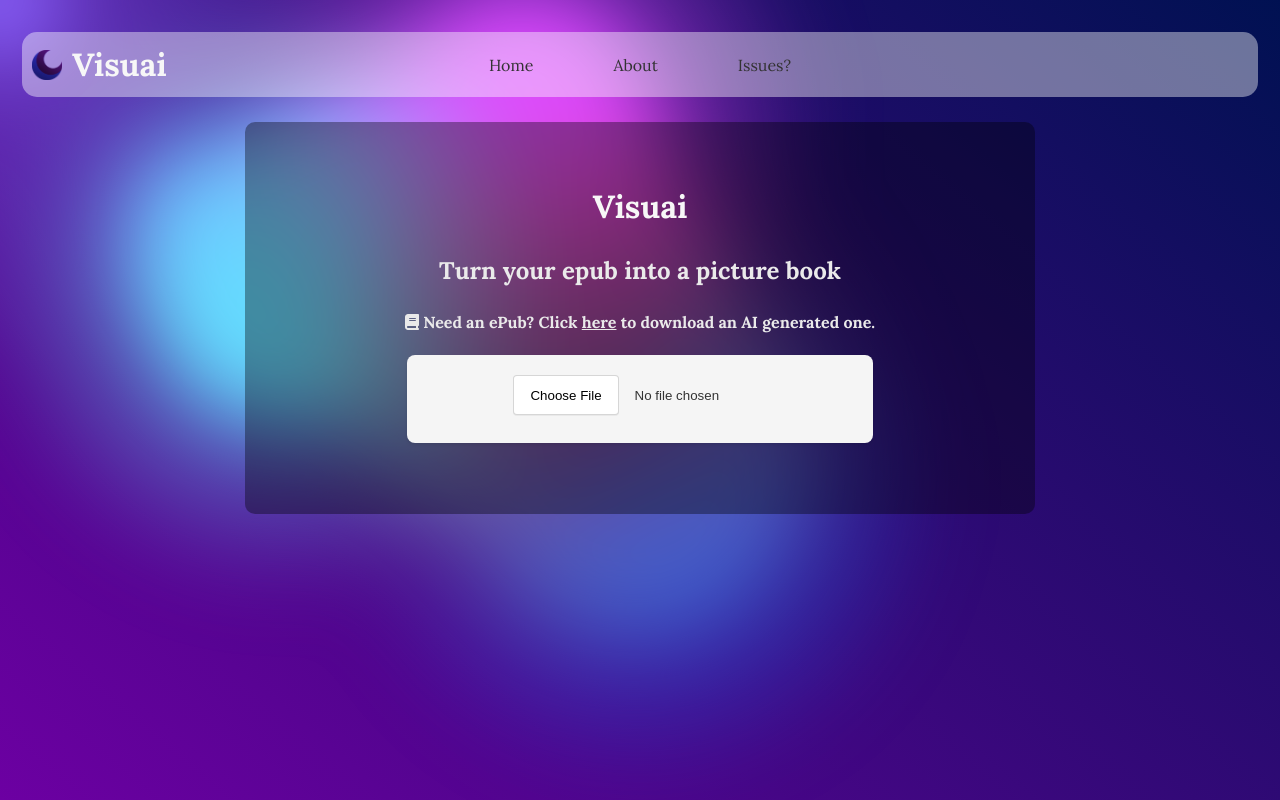
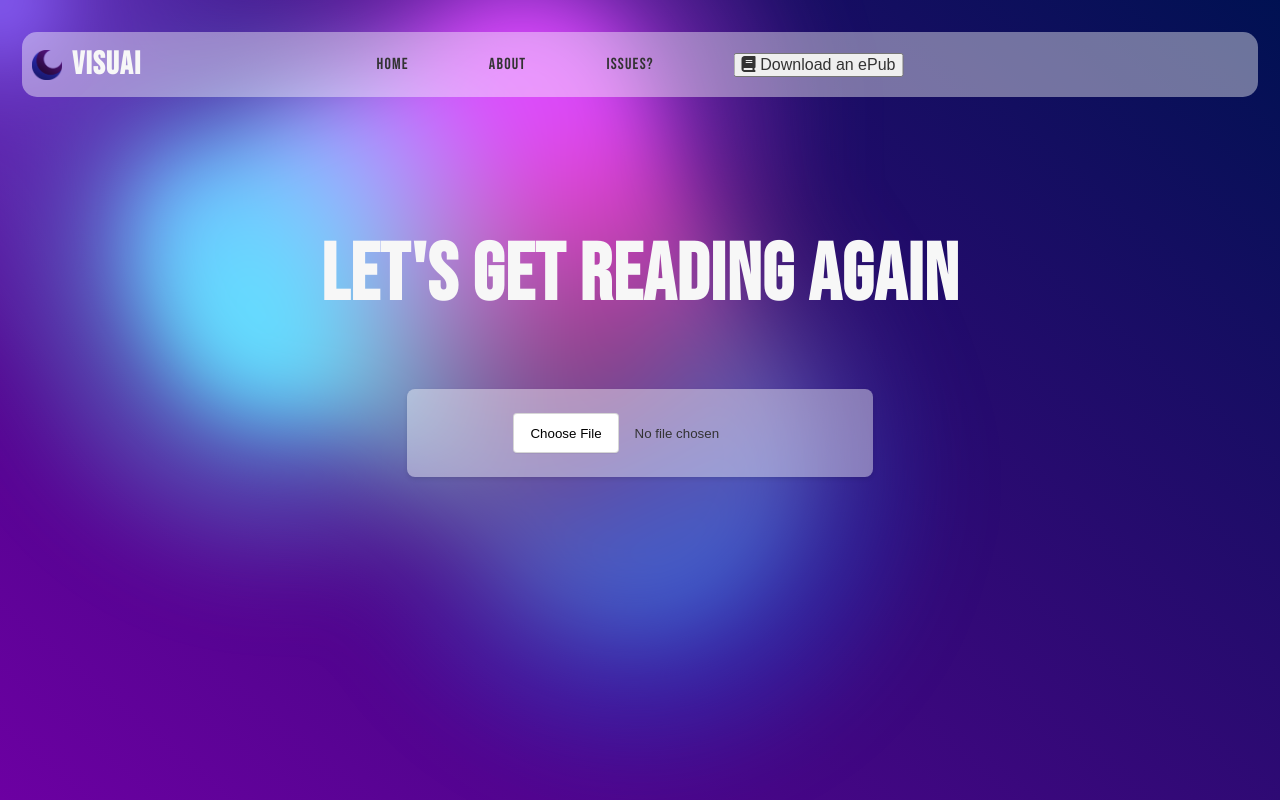
Before and after one commit to greg-maceachern12/VisualE, a React (Create React App) app: page / in a window 1280 px wide. Built offline with nearby package versions, Linux system fonts and the light colour scheme; what ldrs would draw is missing.

Commit message:
UI update

```diff
--- a/src/AccessCode.scss
+++ b/src/AccessCode.scss
@@ -4,7 +4,7 @@
   align-items: center;
   justify-content: center;
   height: 15em;
-  background-color: #f5f5f5;
+  background-color: #ffffff6b;
   border-radius: 10px;
   box-shadow: 10px;
 
@@ -35,7 +35,7 @@
     button {
       padding: 10px 20px;
       font-size: 16px;
-      background-color: #007bff;
+      background-color: #b596ff;
       color: #fff;
       border: none;
       border-radius: 4px;
--- a/src/App.js
+++ b/src/App.js
@@ -81,7 +81,6 @@ function App() {
     link.href = sampleBookUrl;
     link.download = "The_Crystal_Throne.epub";
     document.body.appendChild(link);
-    link.click();
     document.body.removeChild(link);
   };
 
@@ -447,15 +446,13 @@ function App() {
       <div className="App">
         <div className="navbar">
           <div className="logo-container">
-            <img
-              src='logo.png'
-              alt="Visuai Logo"
-              className="logo"
-            />
+            <img src="logo.png" alt="Visuai Logo" className="logo" />
             <h1>Visuai</h1>
           </div>
           <div className="nav-links">
-            <a href= "https://visuai.io/" target="_blank" className="nav-link">Home</a>
+            <a href="https://visuai.io/" target="_blank" rel="noopener noreferrer" className="nav-link">
+              Home
+            </a>
             <Link to="/about" className="nav-link">
               About
             </Link>
@@ -465,6 +462,12 @@ function App() {
             >
               Issues?
             </a>
+            <button
+              onClick={handleDownloadSampleBook}
+              className="nav-link"
+            >
+              <FontAwesomeIcon icon={faBook} /> Download an ePub{" "}
+            </button>
           </div>
         </div>
         <div className="gradient-bg">
@@ -503,36 +506,19 @@ function App() {
               element={
                 <>
                   <div className="header-container">
-                    <div className="title-container">
-                      <h1>Visuai</h1>
-                      <h2>Turn your epub into a picture book</h2>
+                      <h1>Let's Get Reading Again</h1>
                       {/* <h4>Free users limited to 2 chapters</h4> */}
-                    </div>
                     {isAccessGranted ? (
                       <div id="headings">
-                        {/* <h3>
-                          Visuai skips the intro chapters of the book (TOC,
-                          Dedications etc.)
-                        </h3> */}
-                        <h4>
-                          <FontAwesomeIcon icon={faBook} /> Need an ePub? Click{" "}
-                          <button
-                            onClick={handleDownloadSampleBook}
-                            className="download-link"
-                          >
-                            here
-                          </button>{" "}
-                          to download an AI generated one.
-                        </h4>
                         <div className="control-container">
                           <div className="input-container">
-                            <div className="file-input-wrapper">
+                            {/* <div className="file-input-wrapper"> */}
                               <input
                                 type="file"
                                 accept=".epub"
                                 onChange={handleFileChange}
                               />
-                            </div>
+                            {/* </div> */}
                             {fileError && (
                               <p className="error-message">{fileError}</p>
                             )}
--- a/src/App.scss
+++ b/src/App.scss
@@ -1,19 +1,14 @@
 @import url("https://fonts.googleapis.com/css2?family=Roboto:wght@400;500&display=swap");
 @import url("https://fonts.googleapis.com/css2?family=Jost:ital,wght@0,100..900;1,100..900&family=Outfit:wght@100..900&display=swap");
 @import url("https://fonts.googleapis.com/css2?family=Lora:ital,wght@0,400..700;1,400..700&display=swap");
-:root {
-  --left-border-color: transparent;
-  --top-border-color: transparent;
-  --right-border-color: transparent;
-  --bottom-border-color: transparent;
-}
-
+@import url('https://fonts.googleapis.com/css2?family=Bebas+Neue&display=swap');
 body {
-  font-family: "Lora", "Roboto", sans-serif;
+  font-family: "Bebas Neue", "Lora", "Roboto", sans-serif;
   color: #eaeaea;
   line-height: 1.5;
   margin: 0;
   padding: 0;
+  letter-spacing: 1.2px;
 }
 a {
   color: #eaeaea;
@@ -63,12 +58,14 @@ a {
   display: flex;
   flex-direction: column;
   align-items: center;
+  width: 80%;
 }
 
 .file-input-wrapper {
   display: flex;
   align-items: center;
   margin-bottom: 8px;
+  width: 100%;
 }
 
 .error-message {
@@ -84,6 +81,8 @@ input[type="file"] {
   margin: -4px;
   position: relative;
   color: #333;
+  width: auto;
+  margin: auto;
 
   &:hover {
     border-color: #999;
@@ -124,7 +123,7 @@ input[type="file"]:focus::file-selector-button {
   align-items: center;
   gap: 20px;
   padding: 20px;
-  background-color: #f5f5f5;
+  background-color: #ffffff6b;
   border-radius: 8px;
   box-shadow: 0 2px 4px rgba(0, 0, 0, 0.1);
 }
@@ -179,81 +178,14 @@ input[type="file"]:focus::file-selector-button {
   }
 }
 
-
-.spinner {
-  border: 4px solid rgba(255, 255, 255, 0.6);
-  border-left-color: #007aff;
-  border-radius: 50%;
-  width: 30px;
-  height: 30px;
-  animation: spin 1s linear infinite;
-}
-
-@keyframes spin {
-  0% {
-    transform: rotate(0deg);
-  }
-  100% {
-    transform: rotate(360deg);
-  }
-}
-
-.chapterPrompt {
-  width: 100%;
-  // max-height: 450px;
-  // overflow-y: auto;
-  // margin-top: 10px;
-  // border: 1px solid #ccc;
-  padding: 5px;
-
-  p {
-    overflow-y: auto;
-    max-height: 430px;
-    margin-top: 0;
-  }
-}
-.generatedImage {
-  margin-right: 40px;
-}
-
-.loadingContainer {
-  display: flex;
-  align-items: center;
-  justify-content: center;
-  margin: auto;
-
-  .skeletonWrapper {
-    display: flex;
-    align-items: flex-start;
-    justify-content: center;
-
-    .MuiSkeleton-rounded {
-      width: 300px;
-      height: 400px;
-      margin-right: 20px;
-    }
-
-    .textSkeletons {
-      display: flex;
-      flex-direction: column;
-      width: 300px;
-
-      .MuiSkeleton-text {
-        width: 100%;
-        max-width: 400px;
-        margin-bottom: 10px;
-
-        &:last-child {
-          margin-bottom: 0;
-        }
-      }
-    }
-  }
-}
 .header-container {
-  background-color: #0000005c;
+  // background-color: #0000005c;
   padding: 40px;
   border-radius: 10px;
+
+  h1 {
+    font-size: 5rem;
+  }
 }
 
 .container {
@@ -265,22 +197,6 @@ input[type="file"]:focus::file-selector-button {
   h2 {
     margin-top: 0;
   }
-}
-.chapterContainer {
-  margin-top: 15px;
-  padding: 30px;
-  background-color: #f5f5f57d;
-  color: black;
-  border-radius: 10px;
-
-  border: 3px solid transparent; // Default border color
-  border-left-color: var(--left-border-color);
-  border-top-color: var(--top-border-color);
-  border-right-color: var(--right-border-color);
-  border-bottom-color: var(--bottom-border-color);
-
-  transition: border-left-color 0.8s ease, border-top-color 0.8s ease,
-    border-right-color 0.8s ease, border-bottom-color 0.8s ease;
 }
 
 #hiddenDiv {
```
